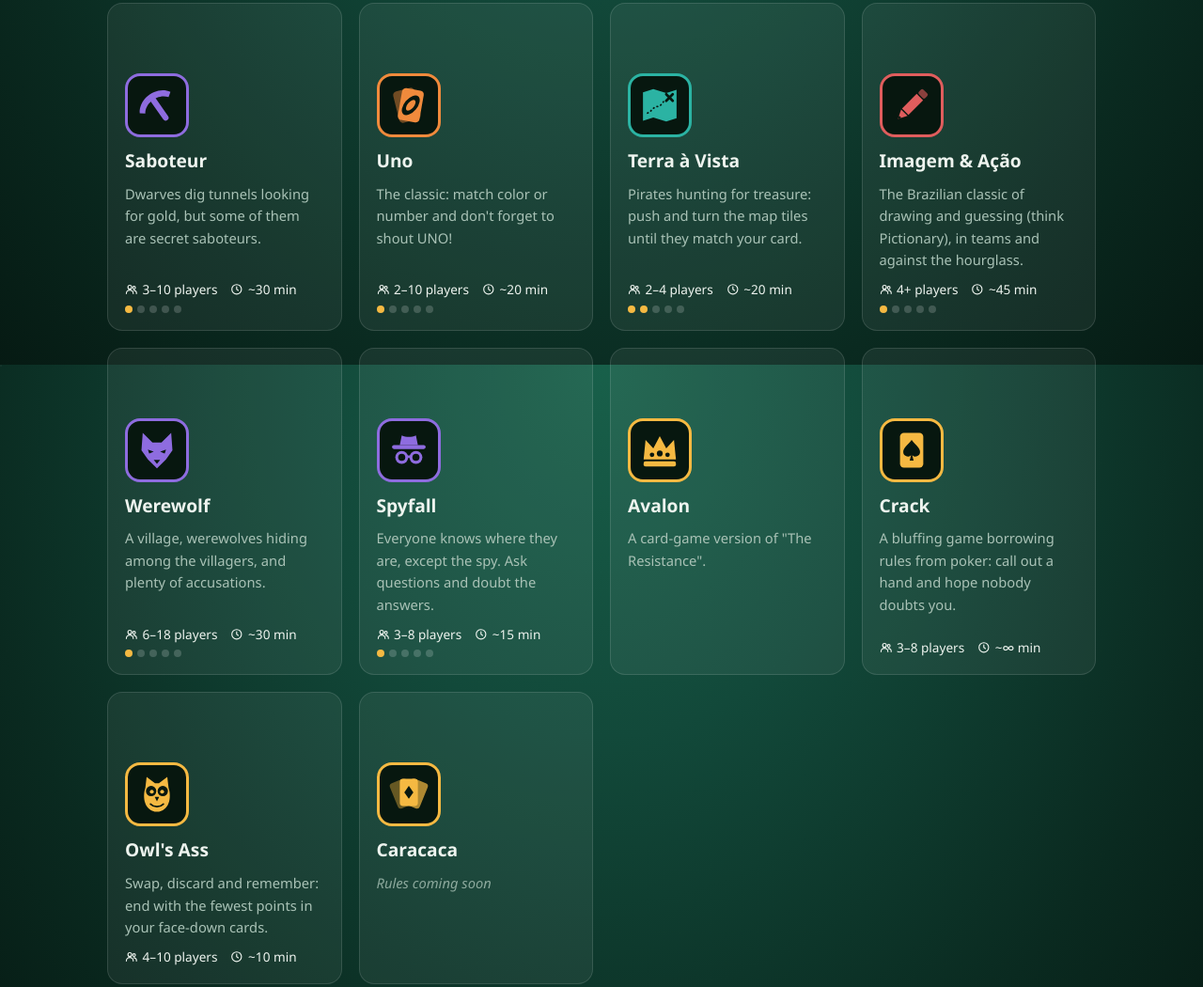
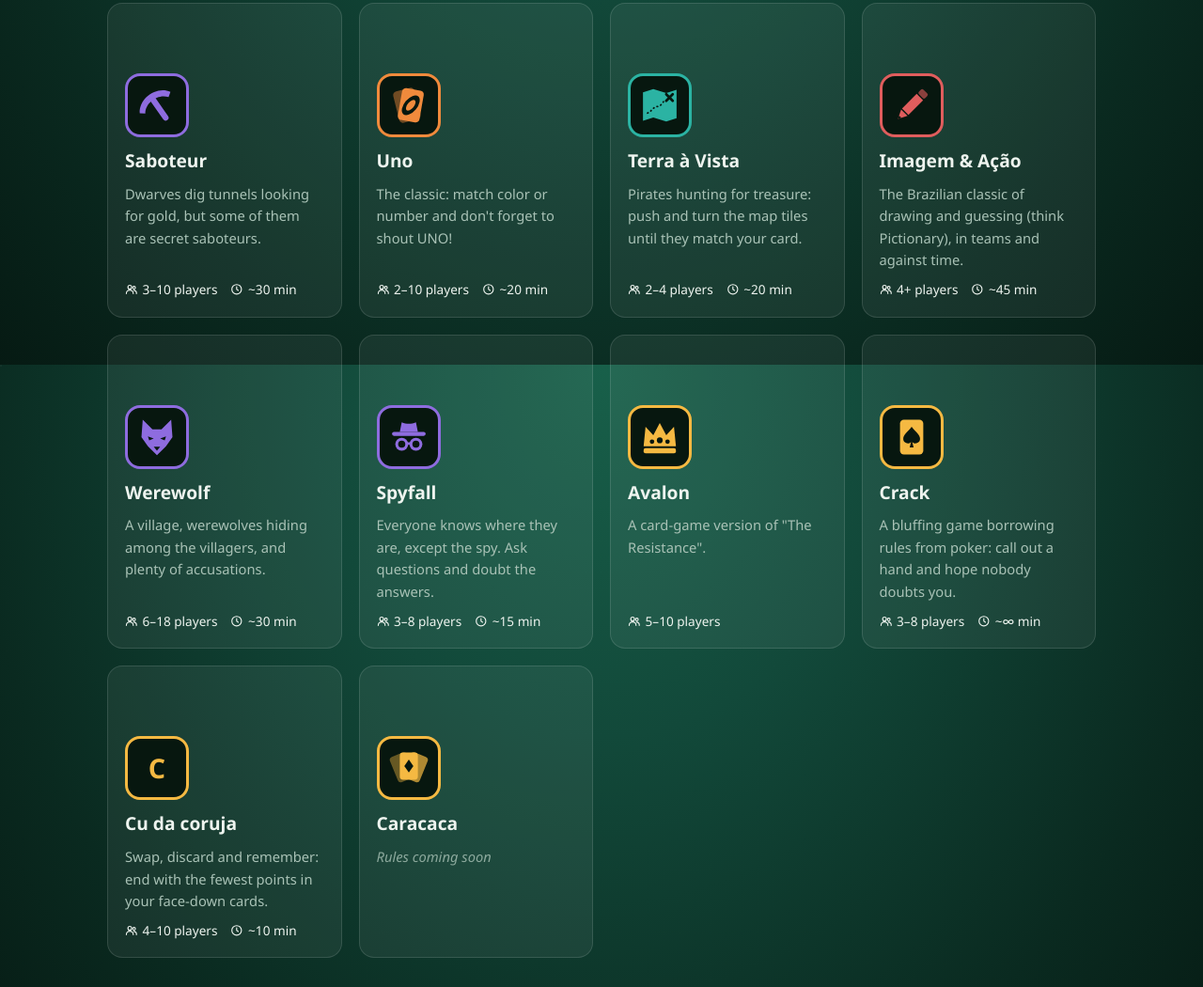
Before and after one commit to cloudallen/cloudallen.github.io, a plain HTML site: page gamenight.html in a window 1280 px wide. Shown: the part 1212-2262 px from the top of the page at 94% size. Drawn offline with Linux system fonts and the light colour scheme.

Commit message:
Fixed the description of imagem&acao.

```diff
--- a/gamenight.html
+++ b/gamenight.html
@@ -546,7 +546,7 @@
     // Games without rules show "Rules coming soon".
     const GAMES = [
         {
-            id: 'saboteur', name: 'Saboteur', players: [3, 10], minutes: 30, complexity: 1, category: 'bluffing',
+            id: 'saboteur', name: 'Saboteur', players: [3, 10], minutes: 30,  category: 'bluffing',
             desc: {
                 pt: 'Anões cavam túneis em busca de ouro, mas alguns deles são sabotadores disfarçados.',
                 en: 'Dwarves dig tunnels looking for gold, but some of them are secret saboteurs.'
@@ -567,7 +567,7 @@
             }
         },
         {
-            id: 'uno', name: 'Uno', players: [2, 10], minutes: 20, complexity: 1, category: 'cards',
+            id: 'uno', name: 'Uno', players: [2, 10], minutes: 20,  category: 'cards',
             desc: {
                 pt: 'O clássico: combine cor ou número e não esqueça de gritar UNO!',
                 en: 'The classic: match color or number and don\'t forget to shout UNO!'
@@ -588,7 +588,7 @@
             }
         },
         {
-            id: 'terra-a-vista', name: 'Terra à Vista', players: [2, 4], minutes: 20, complexity: 2, category: 'strategy',
+            id: 'terra-a-vista', name: 'Terra à Vista', players: [2, 4], minutes: 20,  category: 'strategy',
             desc: {
                 pt: 'Piratas em busca do tesouro: empurre e gire as peças do mapa até ele bater com a sua carta.',
                 en: 'Pirates hunting for treasure: push and turn the map tiles until they match your card.'
@@ -610,28 +610,28 @@
             link: 'https://ludopedia.com.br/jogo/terra-a-vista'
         },
         {
-            id: 'imagem-e-acao', name: 'Imagem & Ação', players: [4], minutes: 45, complexity: 1, category: 'party',
+            id: 'imagem-e-acao', name: 'Imagem & Ação', players: [4], minutes: 45,  category: 'party',
             desc: {
-                pt: 'O clássico brasileiro de desenhar e adivinhar, em equipes e contra a ampulheta.',
-                en: 'The Brazilian classic of drawing and guessing (think Pictionary), in teams and against the hourglass.'
+                pt: 'O clássico brasileiro de desenhar, fazer mímicas, e adivinhar, em equipes e contra o tempo.',
+                en: 'The Brazilian classic of drawing and guessing (think Pictionary), in teams and against time.'
             },
             rules: {
                 pt: {
-                    objective: 'Ser a primeira equipe a chegar ao fim do tabuleiro.',
-                    setup: 'Formem 2 ou 4 equipes (mínimo de 4 jogadores) e coloquem os peões na saída. Cada equipe rola o dado; quem tirar o maior número começa.',
-                    turn: 'A equipe escolhe quem vai desenhar. Essa pessoa pega uma carta e desenha a palavra da categoria da casa onde está o peão: O (objeto), P (pessoa, lugar ou animal), A (ação), D (difícil) ou L (lazer). Vire a ampulheta: a equipe precisa adivinhar antes de a areia acabar. Não vale escrever letras ou números, nem fazer mímica. Se acertar, a equipe rola o dado, avança e joga de novo; se errar, a vez passa para a próxima equipe. Nas casas T (todos jogam), todo mundo pode adivinhar o desenho.',
-                    end: 'A equipe que cruzar a linha de chegada primeiro vence.'
+                    objective: 'Ser a equipe que pontuou mais pontos.',
+                    setup: 'Formem 2 ou 4 equipes (mínimo de 4 jogadores) e ordene os jogadores de cada equipe.',
+                    turn: 'O próximo jogador da equipe pega uma carta e começa a desenhar/fazer mímicas para que a sua equipe acerte as palavras de sua carta, o jogador ganha uma quantidade de pontos igual a quantidade de palavras corretas.',
+                    end: 'Depois de todo mundo ter jogado, a equipe com mais pontos vence.'
                 },
                 en: {
                     objective: 'Be the first team to reach the end of the board.',
-                    setup: 'Form 2 or 4 teams (at least 4 players) and put the pawns on the start. Each team rolls the die; the highest roll goes first.',
-                    turn: 'The team picks someone to draw. That person takes a card and draws the word for the category of the square their pawn is on: O (object), P (person, place or animal), A (action), D (difficult) or L (leisure). Flip the hourglass: the team must guess before the sand runs out. No letters, numbers or miming allowed. If they guess it, the team rolls the die, moves and goes again; if not, the turn passes to the next team. On T squares (all play), everyone can guess the drawing.',
-                    end: 'The first team to cross the finish line wins.'
+                    setup: 'Form 2 or 4 teams (at least 4 players) and order the players on each team.',
+                    turn: 'The next player on the team picks a card and starts drawing/acting for their team to guess the words on the card. The player earns points equal to the number of words they guess correctly.',
+                    end: 'After everyone has played, the team with the most points wins.'
                 }
             }
         },
         {
-            id: 'werewolf', name: 'Werewolf', players: [6, 18], minutes: 30, complexity: 1, category: 'bluffing',
+            id: 'werewolf', name: 'Werewolf', players: [6, 18], minutes: 30,  category: 'bluffing',
             desc: {
                 pt: 'Uma vila, lobisomens escondidos entre os moradores e muitas acusações.',
                 en: 'A village, werewolves hiding among the villagers, and plenty of accusations.'
@@ -652,7 +652,7 @@
             }
         },
         {
-            id: 'spyfall', name: 'Spyfall', players: [3, 8], minutes: 15, complexity: 1, category: 'bluffing',
+            id: 'spyfall', name: 'Spyfall', players: [3, 8], minutes: 15,  category: 'bluffing',
             desc: {
                 pt: 'Todos sabem onde estão, menos o espião. Faça perguntas e desconfie das respostas.',
                 en: 'Everyone knows where they are, except the spy. Ask questions and doubt the answers.'
@@ -673,7 +673,7 @@
             }
         },
         {
-            id: 'avalon', name: 'Avalon', category: 'custom',
+            id: 'avalon', name: 'Avalon', players: [5, 10], category: 'custom',
             desc: {
                 pt: 'Uma versão em cartas de "The Resistance".',
                 en: 'A card-game version of "The Resistance".'
@@ -701,7 +701,7 @@
             }
         },
         {
-            id: 'owls-ass', name: "Owl's Ass", players: [4, 10], minutes: 10, category: 'custom',
+            id: 'coruja', name: "Cu da coruja", players: [4, 10], minutes: 10, category: 'custom',
             desc: {
                 pt: 'Troque, descarte e memorize: termine com o menor número de pontos nas suas cartas viradas para baixo.',
                 en: 'Swap, discard and remember: end with the fewest points in your face-down cards.'
```
